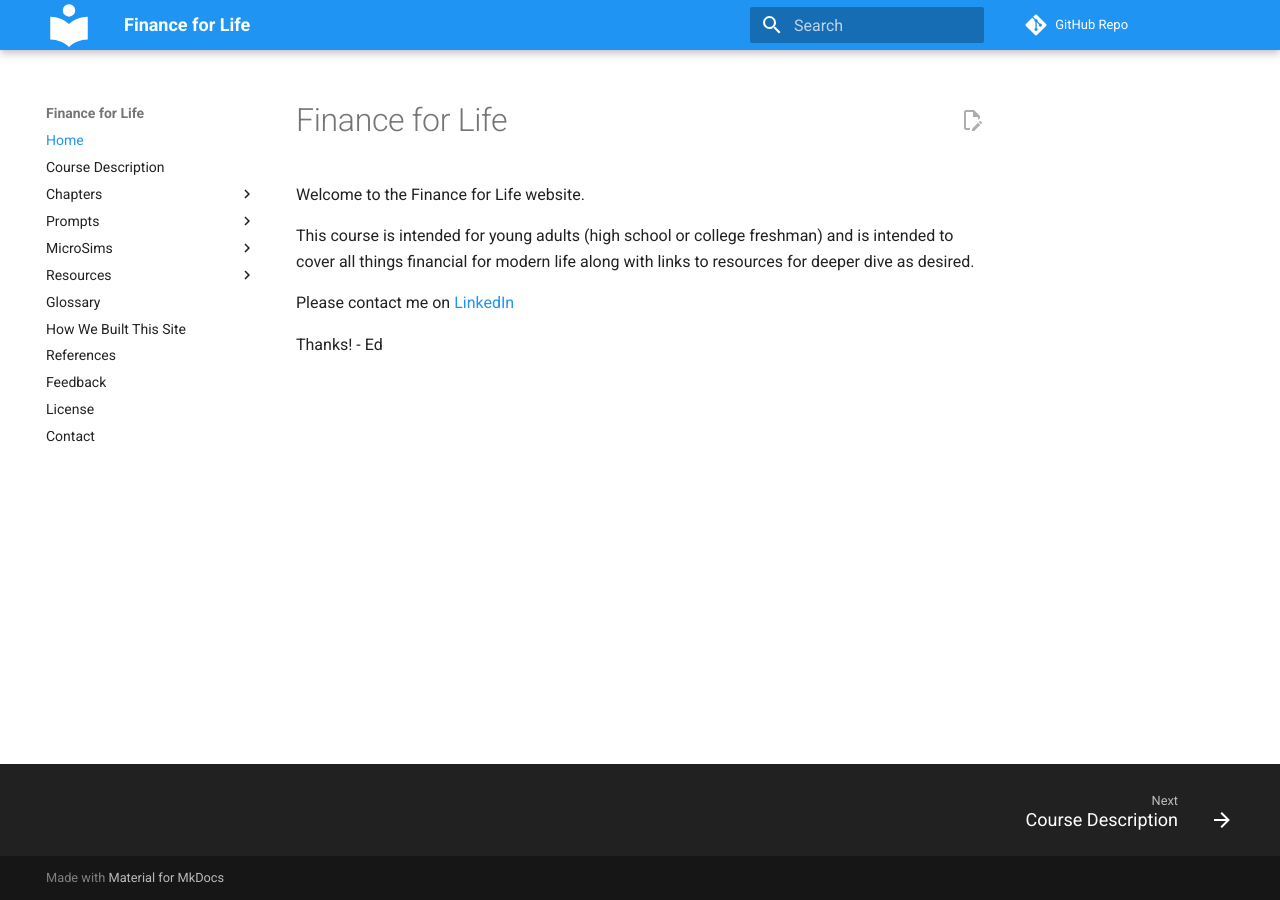
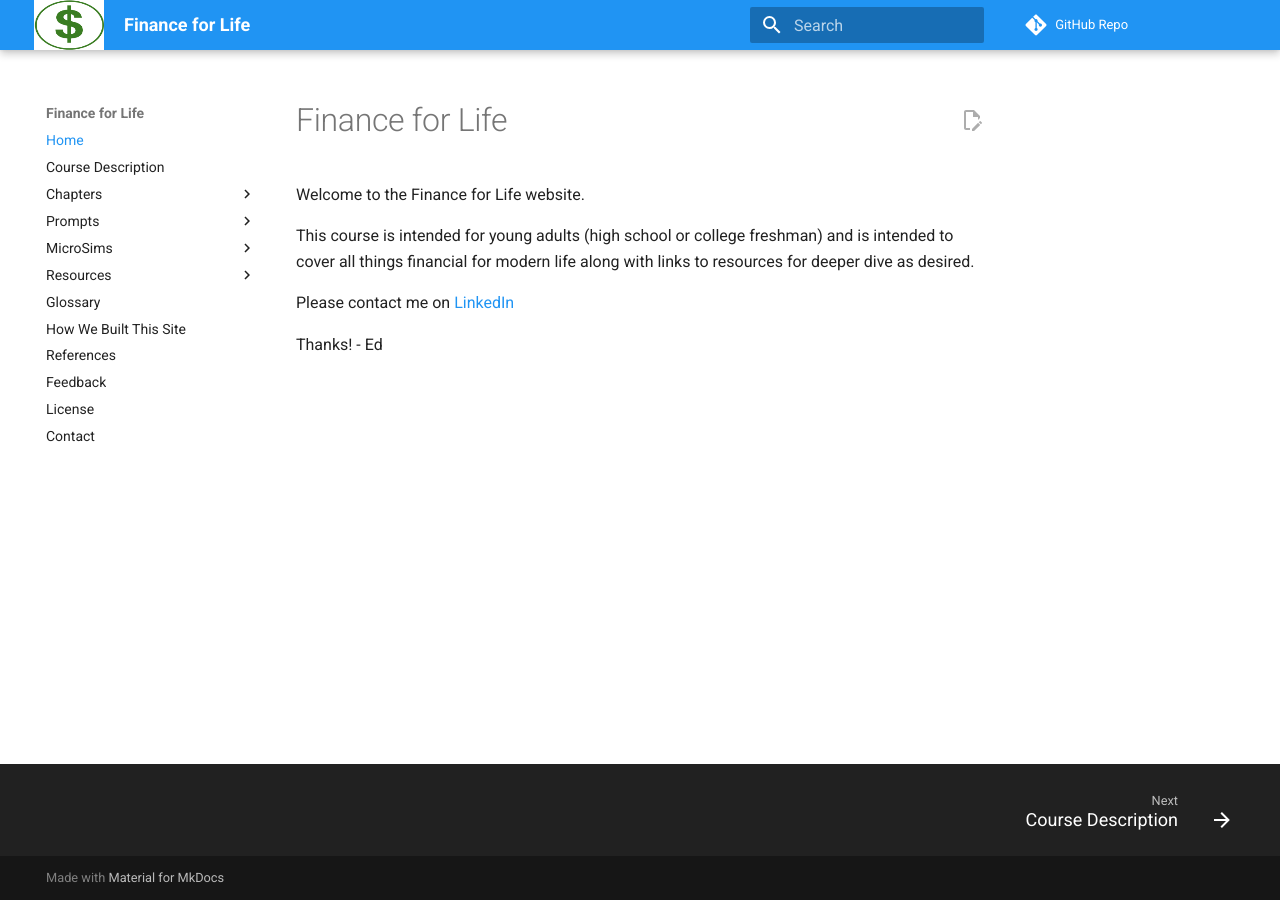
Before and after one commit to dmccreary/finance-for-life, an MkDocs documentation site: the page built from docs/index.md, in a window 1280 px wide. Built offline with MkDocs 1.6.1 and Material for MkDocs 9.7.7, drawn with Linux system fonts in a browser that asks for light colours; comment, search, counter and statistics services are not loaded.

Commit message:
updating content

```diff
--- a/mkdocs.yml
+++ b/mkdocs.yml
@@ -51,8 +51,8 @@ nav:
 
 theme:
   name: material
-  # logo: img/logo.png
-  # favicon: img/my-icon.png
+  logo: img/logo.png
+  favicon: img/favicon.ico
   palette:
     primary: 'blue'
     accent: 'orange'
```
Also changed, not shown: docs/img/android-chrome-192x192.png (added), docs/img/android-chrome-512x512.png (added), docs/img/apple-touch-icon.png (added), docs/img/favicon-16x16.png (added), docs/img/favicon-32x32.png (added), docs/img/favicon.ico (added), docs/img/logo.png, 1 other file.
